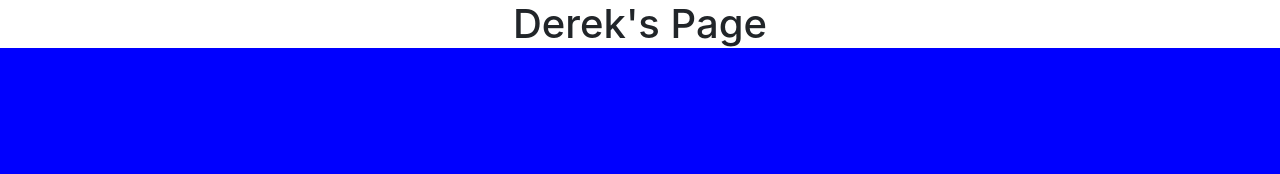
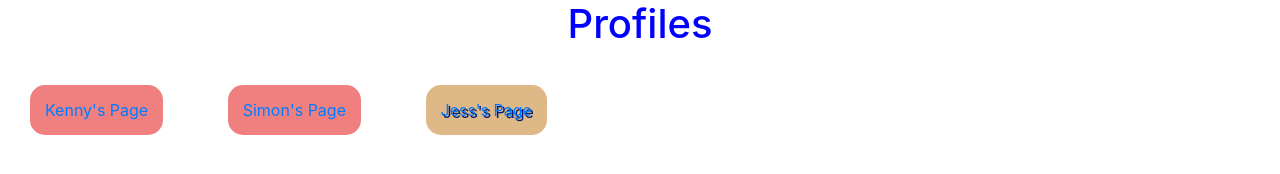
Before and after one commit to UW-Culture-Project/Profiles, a plain HTML site: page index.html in a window 1280 px wide. Drawn offline with nearby package versions, Linux system fonts and the light colour scheme.

Commit message:
quick fix

```diff
--- /dev/null
+++ b/Derek/index.css
@@ -0,0 +1,26 @@
+.centerHeader {
+  text-align: center;
+}
+
+#profilesHeader {
+  color: blue;
+  margin-bottom: 50px;
+}
+
+.profileBtn {
+  padding: 15px;
+  margin: 30px;
+  border-radius: 15px;
+}
+
+.shadowTextBtn {
+  text-shadow: 2px 2px #09186d;
+}
+
+#kennysBtn {
+  background-color: lightcoral;
+}
+
+#jessBtn {
+  background-color: burlywood;
+}
--- a/index.html
+++ b/index.html
@@ -8,18 +8,21 @@
     <!-- Bootstrap CSS -->
     <link rel="stylesheet" href="https://stackpath.bootstrapcdn.com/bootstrap/4.3.1/css/bootstrap.min.css" integrity="sha384-ggOyR0iXCbMQv3Xipma34MD+dH/1fQ784/j6cY/iJTQUOhcWr7x9JvoRxT2MZw1T" crossorigin="anonymous">
 
-    <link rel="stylesheet" href="derek.css">
+    <link rel="stylesheet" href="index.css">
 
-    <title>Derek's Page</title>
+    <title>Profiles</title>
   </head>
   <body>
-    <h1 class="text-center">Derek's Page</h1>
+    <h1 class="centerHeader" id="profilesHeader">Profiles</h1>
+
+    <a class="profileBtn" id="kennysBtn" href="./Kenny/index.html">Kenny's Page</a>
+    <a class="profileBtn" id="kennysBtn" href="./Simon/index.html">Simon's Page</a>
+    <a class="profileBtn shadowTextBtn" id="jessBtn" href="./Jess/index.html">Jess's Page</a>
 
     <!-- Optional JavaScript -->
     <!-- jQuery first, then Popper.js, then Bootstrap JS -->
     <script src="https://code.jquery.com/jquery-3.3.1.slim.min.js" integrity="sha384-q8i/X+965DzO0rT7abK41JStQIAqVgRVzpbzo5smXKp4YfRvH+8abtTE1Pi6jizo" crossorigin="anonymous"></script>
     <script src="https://cdnjs.cloudflare.com/ajax/libs/popper.js/1.14.7/umd/popper.min.js" integrity="sha384-UO2eT0CpHqdSJQ6hJty5KVphtPhzWj9WO1clHTMGa3JDZwrnQq4sF86dIHNDz0W1" crossorigin="anonymous"></script>
     <script src="https://stackpath.bootstrapcdn.com/bootstrap/4.3.1/js/bootstrap.min.js" integrity="sha384-JjSmVgyd0p3pXB1rRibZUAYoIIy6OrQ6VrjIEaFf/nJGzIxFDsf4x0xIM+B07jRM" crossorigin="anonymous"></script>
-<script src = "./derek.js"></script>
  </body>
 </html>
```
Also changed, not shown: Derek/derek.css (renamed from derek.css), Derek/derek.js (renamed from derek.js).
